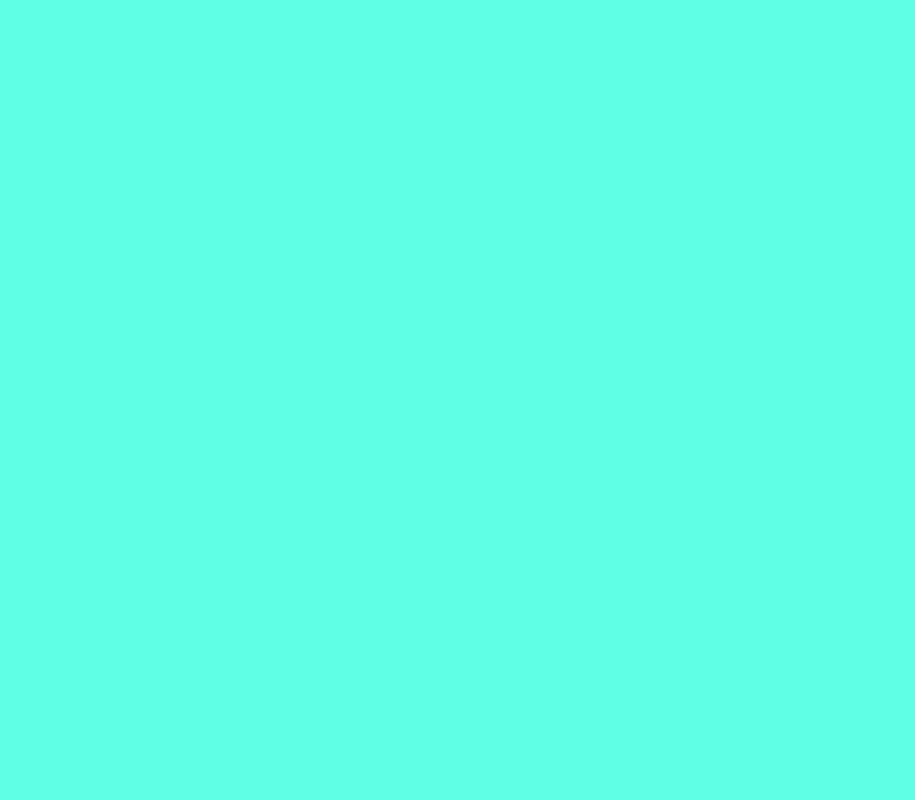
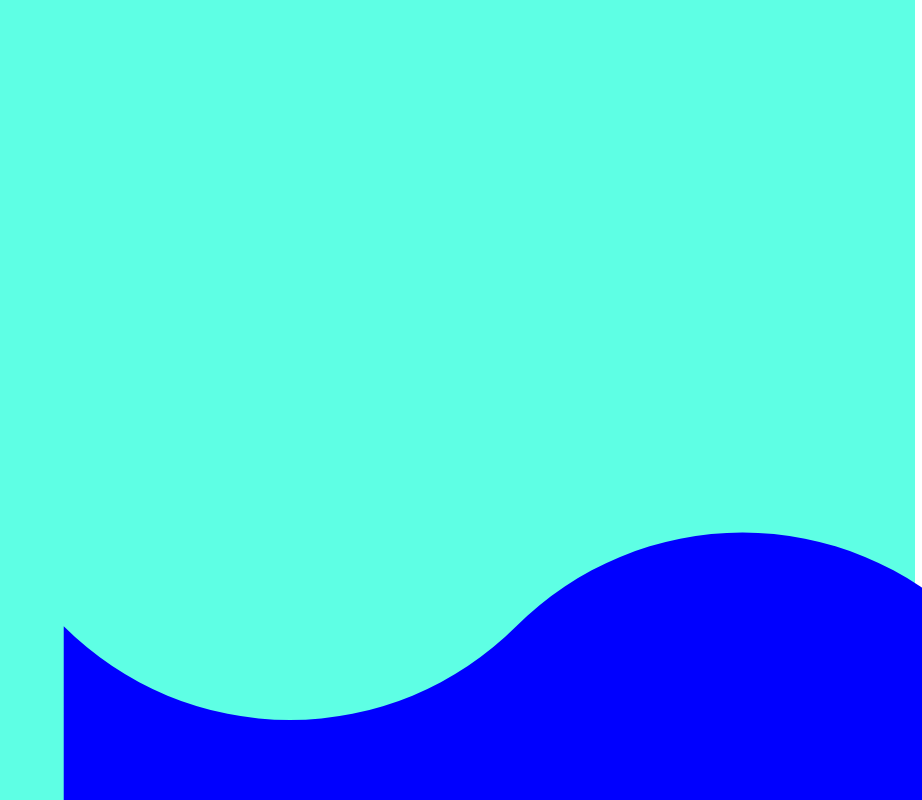
Before and after one commit to evrtt/Alaskas-Salmon-Fishery-in-Numbers, a website with bundled scripts: page index.html in a window 1280 px wide. Shown: the top 800 px of the page, without its empty margins (358-1280 px from the left). Built offline with nearby package versions, Linux system fonts and the light colour scheme.

Commit message:
Render static wave rough draft

```diff
--- a/index.css
+++ b/index.css
@@ -125,6 +125,8 @@ background-color: white;
 }
 
 #canvas {
+  display: block;
+  position: fixed;
+  top: 0;
   z-index: 10;
-  display: block;
 }
--- a/src/index.js
+++ b/src/index.js
@@ -1,6 +1,6 @@
 import createObservers from './scripts/scroller.js';
 import initializeData from './scripts/data_parser.js';
-import {drawWave} from "./scripts/draw_wave.js"
+// import {drawWave} from "./scripts/draw_wave.js"
 
 const catchData = initializeData();
 
@@ -8,7 +8,28 @@ window.addEventListener("load", (e) => {
   createObservers();
 }, false);
 
+const canvas = document.getElementById('canvas');
+const context = canvas.getContext('2d');
 
-drawWave()
+const width = canvas.width = context.width = window.innerWidth
+const height = canvas.height = context.height = window.innerHeight
+const radius = width / 4
+
+const changeX = 2 * radius * (Math.sin(((Math.PI * 90)/180)/2))
+const changeY = Math.sqrt((radius ** 2) - ((changeX / 2) ** 2)) * 2
+
+context.clearRect(0, 0, width, height)
+context.beginPath()
+context.arc(width / 2, height / 2, radius, (Math.PI * 45) / 180, (Math.PI * 135) / 180, false)
+context.lineTo(width / 2 - changeX / 2, height)
+context.lineTo(width, height)
+context.lineTo(width, (height / 2) + changeY/2)
+context.moveTo(width - changeX, (height / 2) + (changeY / 2))
+context.arc((width / 2) + changeX, (height / 2) + changeY, radius, Math.PI * 225 / 180, Math.PI * 315 / 180, false)
+context.fillStyle = 'blue'
+context.fill()
+
+const WTF = document.getElementById('huntr-react-container-2')
+console.log(WTF)
 
 export default catchData;
--- a/src/scripts/draw_wave.js
+++ b/src/scripts/draw_wave.js
@@ -1,19 +1,78 @@
-export const drawWave = () => {
-  const canvas = document.getElementById('canvas');
-  const context = canvas.getContext('2d');
+// export const drawWave = () => {
 
+//   let adjust1 = 0;
 
-  const width = context.width = canvas.width = window.innerWidth;
-  const height = context.height = canvas.height = window.innerHeight;
-  console.log(height / 2)
-  console.log(width / 2)
+//   window.requestAnimationFrame(() => drawFrame(adjust1))
 
-  // context.lineWidth = 2;
-  context.beginPath();
-  context.moveTo(0, height / 2)
-  context.bezierCurveTo((width / 4), (height / 8) * 5, (width / 4) * 3, (height / 8) * 3, width, height / 2);
-  context.stroke();
-}
+//   const drawFrame = (adjust1) => {
+//     const canvas = document.getElementById('canvas');
+//     const context = canvas.getContext('2d');
+//     context.clearRect(0, 0, canvas.width, canvas.height)
+
+//     const start = { x: 0 - adjust1, y: 200 }
+
+//     let curve1 = { x1: 50 - adjust1, y1: 200, x2: 75 - adjust1, y2: 0, xF: 100 - adjust1, yF: 100 }
+//     let curve2 = { x1: 125 - adjust1, y1: 200, x2: 175 - adjust1, y2: 0, xF: 200 - adjust1, yF: 100 }
+//     let curve3 = { x1: 225 - adjust1, y1: 200, x2: 275 - adjust1, y2: 0, xF: 300 - adjust1, yF: 100 }
+//     let curve4 = { x1: 325 - adjust1, y1: 200, x2: 375 - adjust1, y2: 0, xF: 400 - adjust1, yF: 100 }
+//     let curve5 = { x1: 425 - adjust1, y1: 200, x2: 475 - adjust1, y2: 0, xF: 500 - adjust1, yF: 100 }
+//     let curve6 = { x1: 525 - adjust1, y1: 200, x2: 575 - adjust1, y2: 0, xF: 600 - adjust1, yF: 100 }
+//     let curve7 = { x1: 625 - adjust1, y1: 200, x2: 675 - adjust1, y2: 0, xF: 700 - adjust1, yF: 100 }
+//     let curve8 = { x1: 725 - adjust1, y1: 200, x2: 775 - adjust1, y2: 0, xF: 800 - adjust1, yF: 100 }
+//     let curve9 = { x1: 825 - adjust1, y1: 200, x2: 875 - adjust1, y2: 0, xF: 900 - adjust1, yF: 100 }
+//     let curve10 = { x1: 925 - adjust1, y1: 200, x2: 975 - adjust1, y2: 0, xF: 1000 - adjust1, yF: 100 }
+
+//     context.beginPath();
+//     context.moveTo(start.x, start.y)
+//     context.lineTo(start.x, 100)
+//     context.bezierCurveTo(curve1.x1, curve1.y1, curve1.x2, curve1.y2, curve1.xF, curve1.yF);
+//     context.bezierCurveTo(curve2.x1, curve2.y1, curve2.x2, curve2.y2, curve2.xF, curve2.yF);
+//     context.bezierCurveTo(curve3.x1, curve3.y1, curve3.x2, curve3.y2, curve3.xF, curve3.yF);
+//     context.bezierCurveTo(curve4.x1, curve4.y1, curve4.x2, curve4.y2, curve4.xF, curve4.yF);
+//     context.bezierCurveTo(curve5.x1, curve5.y1, curve5.x2, curve5.y2, curve5.xF, curve5.yF);
+//     context.bezierCurveTo(curve6.x1, curve6.y1, curve6.x2, curve6.y2, curve6.xF, curve6.yF);
+//     context.bezierCurveTo(curve7.x1, curve7.y1, curve7.x2, curve7.y2, curve7.xF, curve7.yF);
+//     context.bezierCurveTo(curve8.x1, curve8.y1, curve8.x2, curve8.y2, curve8.xF, curve8.yF);
+//     context.bezierCurveTo(curve9.x1, curve9.y1, curve9.x2, curve9.y2, curve9.xF, curve9.yF);
+//     context.bezierCurveTo(curve10.x1, curve10.y1, curve10.x2, curve10.y2, curve10.xF, curve10.yF);
+//     context.lineTo(curve10.xF, 200)
+//     context.closePath()
+//     context.fillStyle = 'darkBlue';
+//     context.fill();
+
+//     adjust1 = (adjust1 + 1 ) % 500
+
+//     window.requestAnimationFrame(() => drawFrame(adjust1))
+//   }
+
+// }
+// export const drawWave = () => {
+
+//   let adjust1 = 0;
+
+//   // window.requestAnimationFrame(() => drawFrame(adjust1))
+
+//   // const drawFrame = (adjust1) => {
+//     const canvas = document.getElementById('canvas');
+//     const context = canvas.getContext('2d');
+
+//     // context.clearRect(0, 0, canvas.width, canvas.height)
+
+//     context.beginPath();
+//     context.arc(100, 100, 50, ((Math.PI * 60) / 180), ((Math.PI * 120) / 180), true);
+//     context.fill();
+
+//     // context.beginPath();
+//     // context.arc(100, 75, 50, 0, 2 * Math.PI);
+//     // context.stroke();
+
+//     debugger
+//     console.log(context.arc(100, 100, 50, ((Math.PI * 60) / 180), ((Math.PI * 120) / 180), true))
+
+//     // window.requestAnimationFrame(() => drawFrame(adjust1))
+//   // }
+
+// }
 
 
 
--- a/src/scripts/transitions/intro_to_spatial.js
+++ b/src/scripts/transitions/intro_to_spatial.js
@@ -22,8 +22,6 @@ export const genBubbles = (year, swtch) => {
       alaskaGeoJson
     )
 
-  console.log(projection)
-
   const areaLongLats = [
     [-162.75075500093894, 66.61030936350049],
     [-162.61288934041147, 59.619327200001266],
@@ -39,9 +37,6 @@ export const genBubbles = (year, swtch) => {
   ]
 
   const areaProjections = areaLongLats.map(areaLongLat => projection(areaLongLat))
-  console.log(areaProjections)
-
-  console.log(areaProjections)
 
   const areaNames = [
     { area: "Kotzebue" },
```
